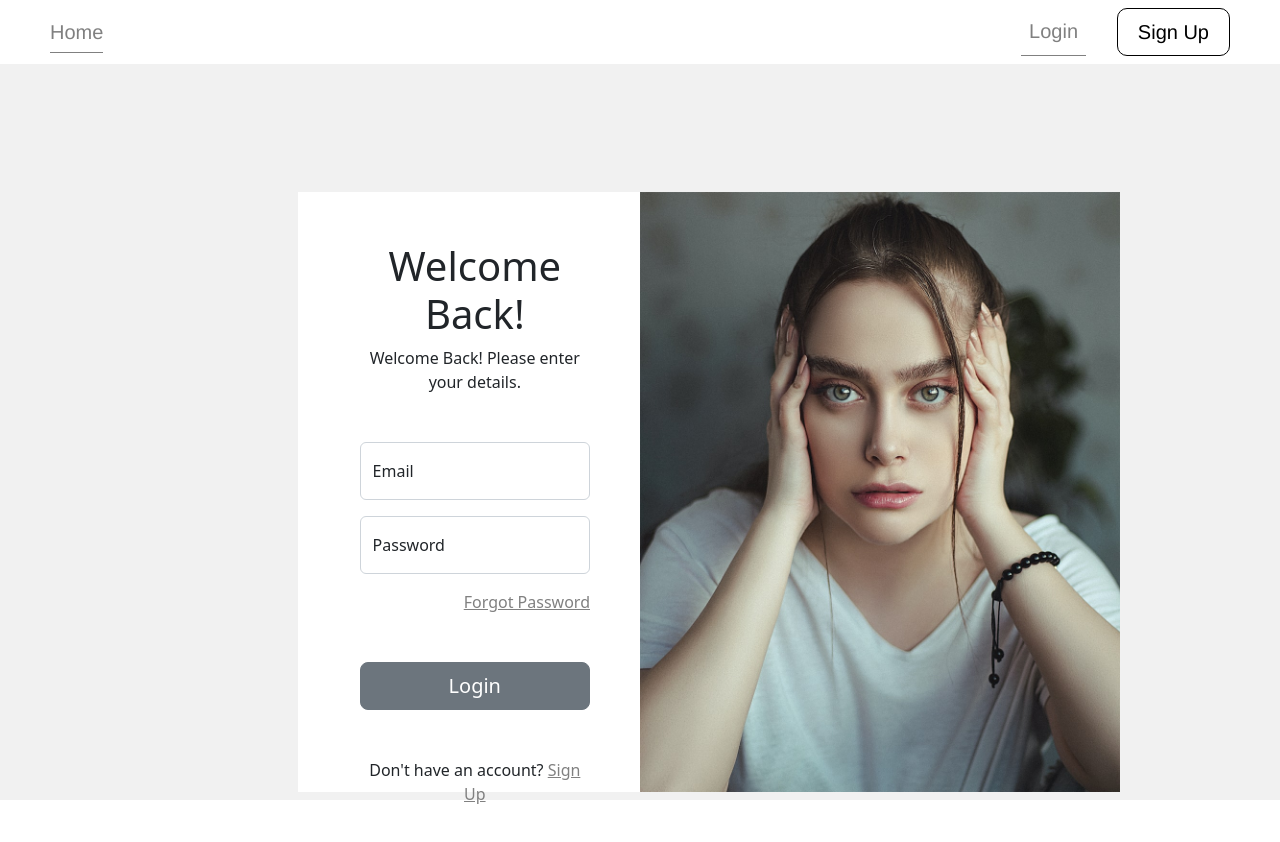
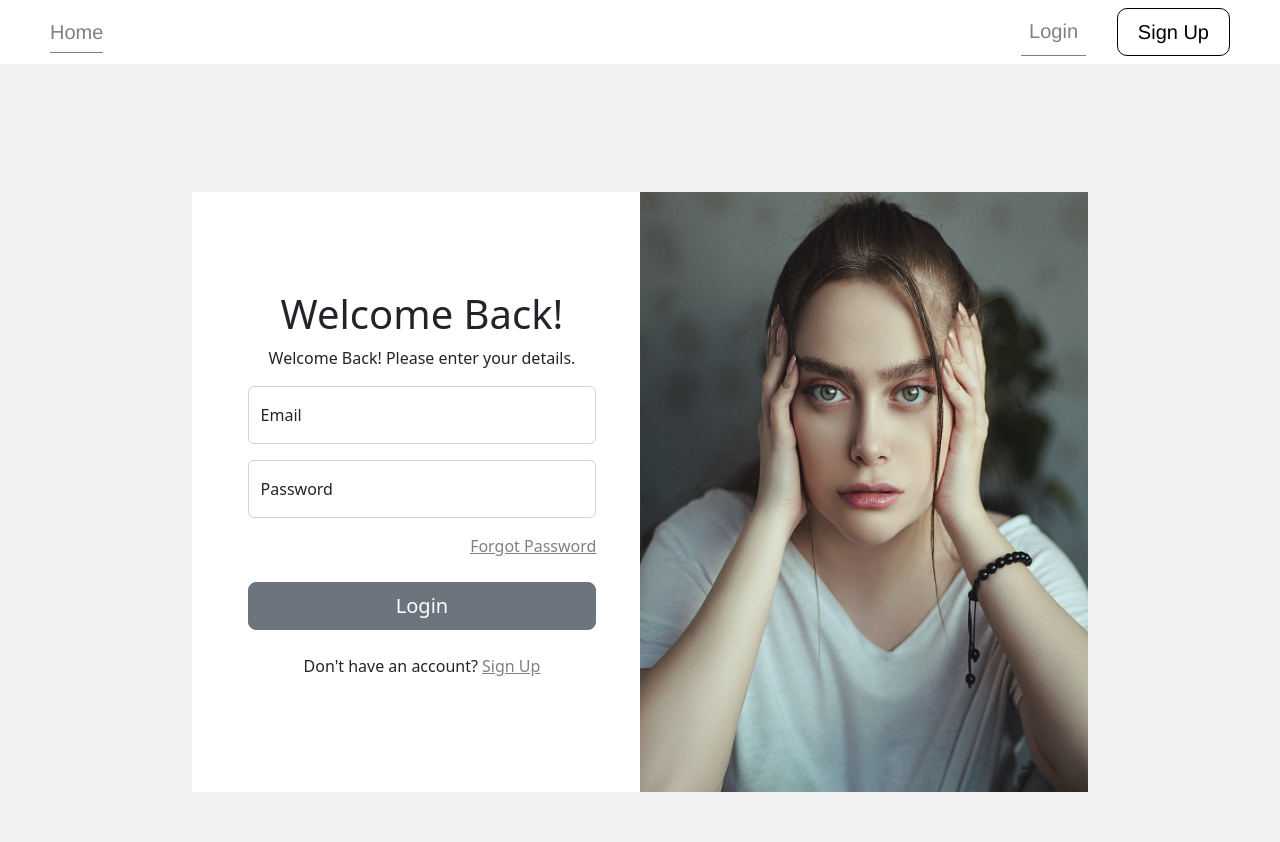
Before and after one commit to bhanusankhyan/blog_website_view, a React (Create React App) app: page /login in a window 1280 px wide. Shown: the top 842 px of the page. Before the commit the page ends 806 px from the top, so only its background shows below. Built offline with nearby package versions, Linux system fonts and the light colour scheme.

Commit message:
ui fixes

```diff
--- a/src/components/Authentication/Login.js
+++ b/src/components/Authentication/Login.js
@@ -40,19 +40,19 @@ const Login = () => {
 
 
   return (
-    <div style={{backgroundColor:"#f1f1f1", height:'100vh'}}>
+    <div className="screen-height"  style={{backgroundColor:"#f1f1f1", paddingBottom:'5%'}}>
     <NavBar />
     <center >
-      <div className="row" style={{width:'53.5%', margin: 'auto', marginTop:'10%'}}>
-          <div className="col-lg-6 col-md-12 col-sm-12" style={{backgroundColor:'white', paddingRight:0}}>
-          <div style={{margin:'auto', height:600, padding:50}}>
+      <div className="row" style={{width:'70%', margin: 'auto', marginTop:'10%'}}>
+          <div className="col-lg-6 col-md-12 col-sm-12" style={{backgroundColor:'white', paddingRight:0, height:600, display:'flex', alignItems:'center'}}>
+          <div style={{margin:'auto',width:'80%'}}>
               <center>
                 <h1>Welcome Back!</h1>
                 Welcome Back! Please enter your details.
                 <FloatingLabel
                 controlId="floatingInput"
                 label={"Email"}
-                className="mb-3 mt-5"
+                className="mb-3 mt-3"
               >
                 <Form.Control type="email" value={email}
                   style={{width:'100%'}}
@@ -74,14 +74,12 @@ const Login = () => {
                 isValid={password.trim() !== ""}
                 isInvalid={passwordOnClick && password.trim() === ""}/>
             </FloatingLabel>
-            <span className="hover-dark-color" style={{float:'right', cursor:'pointer', textDecoration:'underline'}}>Forgot Password</span>
-            <br />
+            <span className="hover-dark-color mb-2" style={{float:'right', cursor:'pointer', textDecoration:'underline'}}>Forgot Password</span>
             <br />
             <br />
             <div className="d-grid gap-2">
             <Button variant="secondary" onClick={handleClick} size="lg">Login</Button>
             </div>
-            <br />
             <br />
             <div >
             <p>Don't have an account? <a className="hover-dark-color" href="/signup" style={{cursor:'pointer'}}>Sign Up</a></p>
@@ -89,8 +87,8 @@ const Login = () => {
               </center>
               </div>
           </div>
-          <div className="col-lg-6 col-sm-12 col-md-12" style={{paddingLeft:'0px'}}>
-          <img src={loginImage} style={{height:600, objectFit:'scale-down'}}/>
+          <div className="col-lg-6 col-sm-12 col-md-12" style={{paddingLeft:'0px', paddingRight:0}}>
+          <img src={loginImage} style={{height:'600px', width:'100%'}}/>
           </div>
         </div>
       </center>
--- a/src/components/Authentication/SignUp.js
+++ b/src/components/Authentication/SignUp.js
@@ -7,6 +7,7 @@ import Alert from 'react-bootstrap/Alert';
 import NavBar from '../Navbar/Navbar';
 import { useNavigate, Navigate } from "react-router-dom";
 import Global from '../../global/variables';
+import './authentication.css'
 
 
 const SignUp = () => {
@@ -65,7 +66,7 @@ const SignUp = () => {
     { localStorage.getItem('user_name')?.length > 0 ?
     <Navigate to="/" />
       :
-    <div style={{backgroundColor:"#f1f1f1", height:'100vh'}}>
+    <div className="screen-height" style={{backgroundColor:"#f1f1f1", paddingBottom:'5%'}}>
     <NavBar />
     {
       inputFieldAlert &&
@@ -77,9 +78,9 @@ const SignUp = () => {
     </Alert>
     }
     <center>
-      <div className="row" style={{width:'53.5%', margin: 'auto', marginTop:'10%'}}>
-          <div className="col-lg-6 col-md-12 col-sm-12" style={{backgroundColor:'white', paddingRight:0}}>
-          <div style={{margin:'auto', height:600, padding:50}}>
+      <div className="row" style={{width:'70%', margin: 'auto', marginTop:'10%'}}>
+          <div className="col-lg-6 col-md-12 col-sm-12" style={{backgroundColor:'white', paddingRight:0, height: 600, display:'flex', alignItems:'center'}}>
+          <div style={{margin:'auto', width:'80%'}}>
               <center>
                 <h1>Sign Up!</h1>
                 <FloatingLabel
@@ -140,8 +141,8 @@ const SignUp = () => {
               </center>
               </div>
           </div>
-          <div className="col-lg-6 col-sm-12 col-md-12" style={{paddingLeft:'0px'}}>
-          <img src={loginImage} style={{height:600, objectFit:'scale-down'}}/>
+          <div className="col-lg-6 col-sm-12 col-md-12" style={{paddingLeft:'0px', paddingRight:0}}>
+          <img src={loginImage} style={{height:600, width:'100%'}}/>
           </div>
         </div>
     </center>
--- a/src/components/Authentication/authentication.css
+++ b/src/components/Authentication/authentication.css
@@ -5,3 +5,16 @@
 .hover-dark-color{
   color: grey;
 }
+
+@media only screen and (max-height: 850px) {
+/* CSS rules */
+.screen-height {
+  height: 100%;
+}
+}
+@media only screen and (min-height: 851px) and (max-height: 2000px) {
+/* CSS rules */
+.screen-height{
+  height: 100vh;
+}
+}
```
Also changed, not shown: src/components/Home/Home.js (+13 -0 lines).
